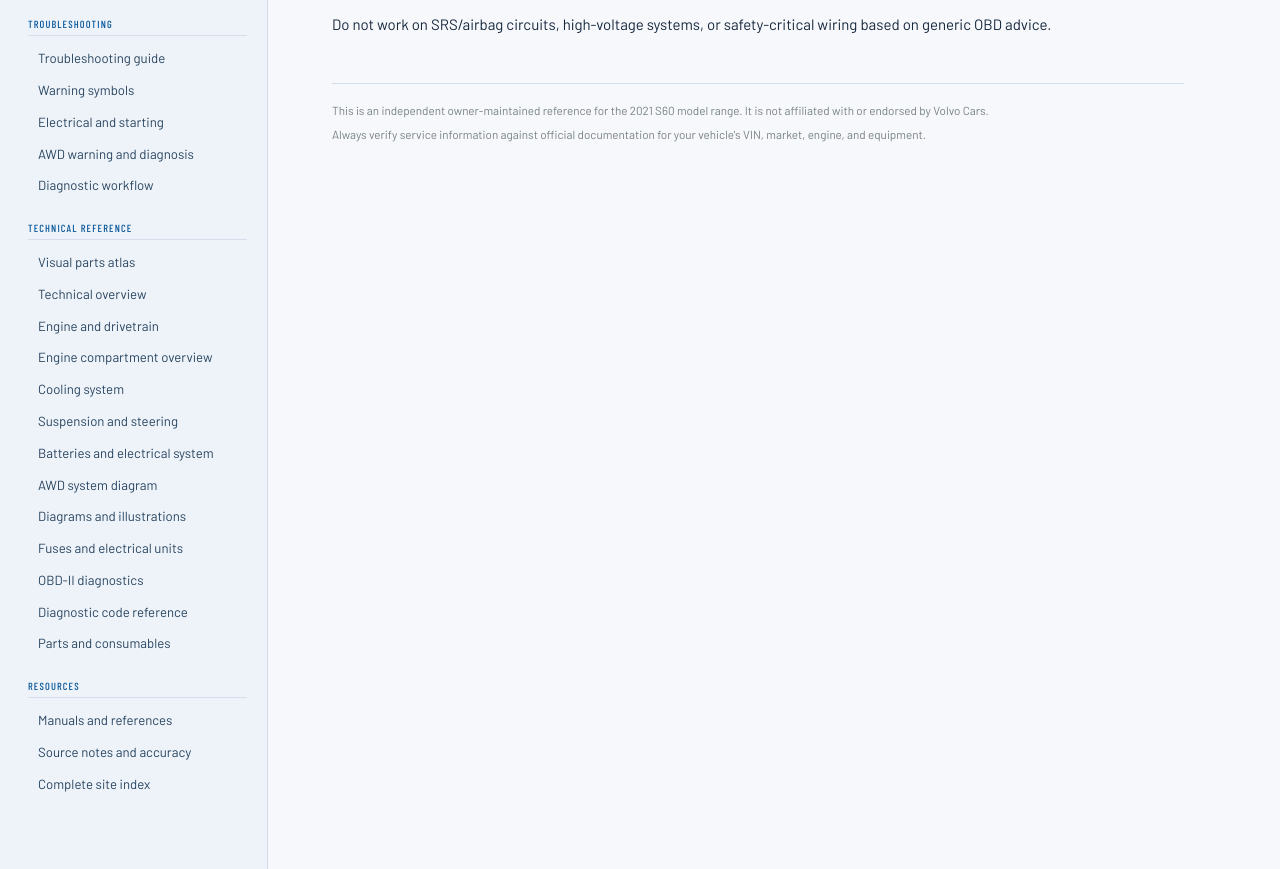
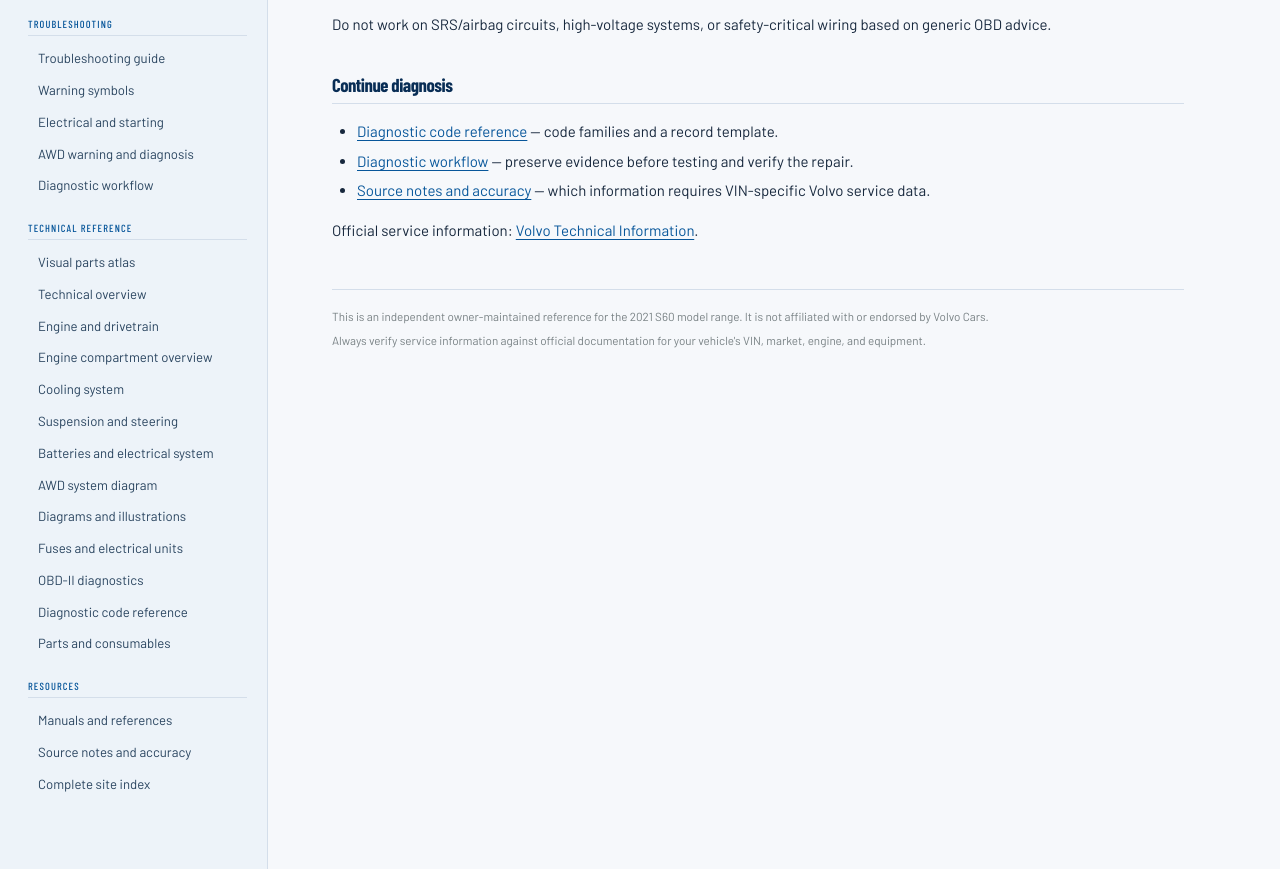
Before and after one commit to willbed34/Volvo-s60-reference, an Astro site: page /technical/diagnostics in a window 1280 px wide. Shown: the part 1134-2003 px from the top of the page. Built offline with nearby package versions, Linux system fonts and the light colour scheme; Astro itself is replaced by a stand-in of ours.

Commit message:
Connect scan guidance to code reference and troubleshooting workflow

```diff
--- a/src/pages/technical/diagnostics.astro
+++ b/src/pages/technical/diagnostics.astro
@@ -33,4 +33,11 @@ import BaseLayout from '../../layouts/BaseLayout.astro';
   </ol>
 
   <p>Do not work on SRS/airbag circuits, high-voltage systems, or safety-critical wiring based on generic OBD advice.</p>
+  <h2>Continue diagnosis</h2>
+  <ul>
+    <li><a href="../diagnostic-codes/">Diagnostic code reference</a> — code families and a record template.</li>
+    <li><a href="../../troubleshooting/diagnostic-workflow/">Diagnostic workflow</a> — preserve evidence before testing and verify the repair.</li>
+    <li><a href="../../resources/source-notes/">Source notes and accuracy</a> — which information requires VIN-specific Volvo service data.</li>
+  </ul>
+  <p>Official service information: <a href="https://www.volvotechinfo.com/">Volvo Technical Information</a>.</p>
 </BaseLayout>
```
